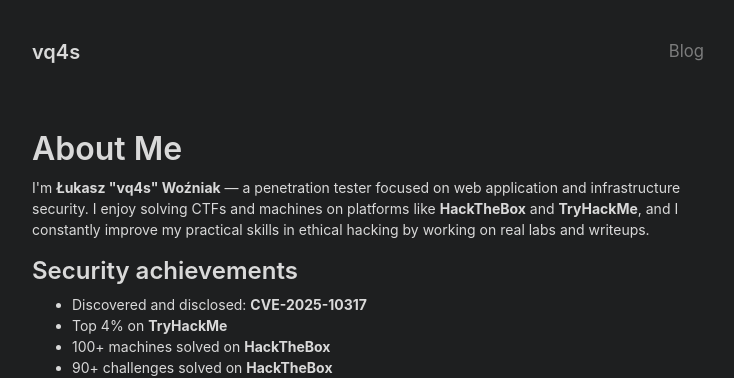
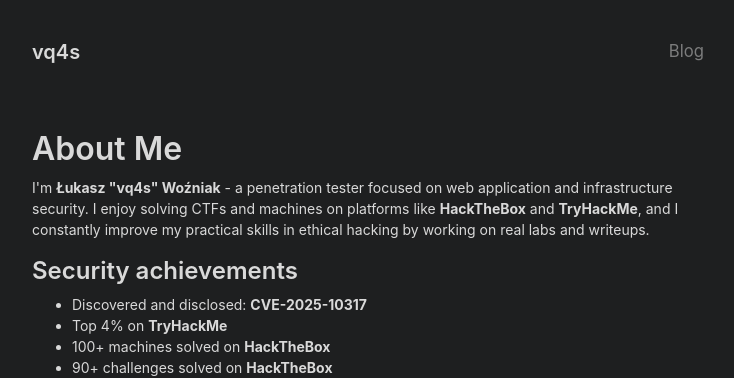
Before and after one commit to vq4s/vq4s.github.io, a Jekyll site: the page built from index.html, in a window 1280 px wide. Shown: the top 378 px of the page, without its empty margins (272-1006 px from the left). Built offline with Jekyll 4.4.1, drawn with Linux system fonts in a browser that asks for light colours; the list of posts is cut into pages by our own code.

```diff
--- a/index.html
+++ b/index.html
@@ -6,7 +6,7 @@ title: Home
 <section class="about-me">
   <h1>About Me</h1>
   <p>
-   I'm <strong>Łukasz "vq4s" Woźniak</strong> — a penetration tester focused on web application and infrastructure security.
+   I'm <strong>Łukasz "vq4s" Woźniak</strong> - a penetration tester focused on web application and infrastructure security.
    I enjoy solving CTFs and machines on platforms like <strong>HackTheBox</strong> and <strong>TryHackMe</strong>,
    and I constantly improve my practical skills in ethical hacking by working on real labs and writeups.
   </p>
```
